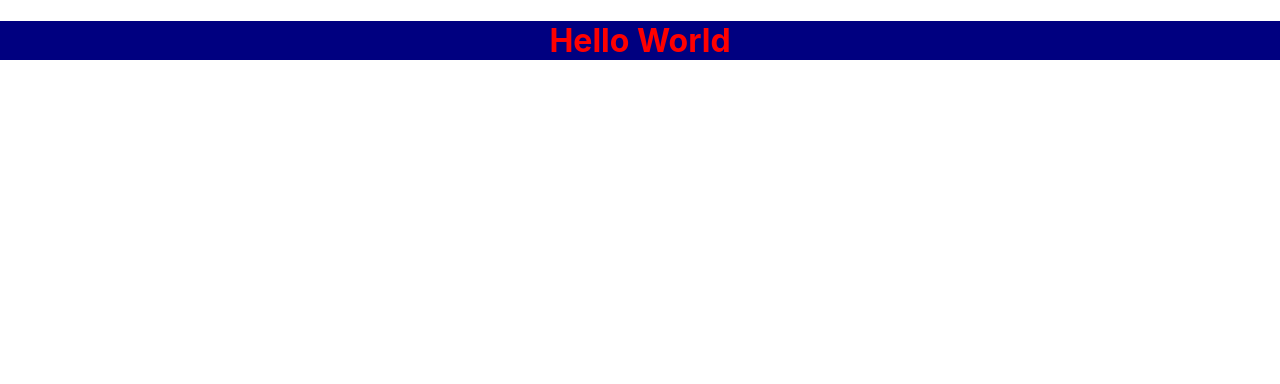
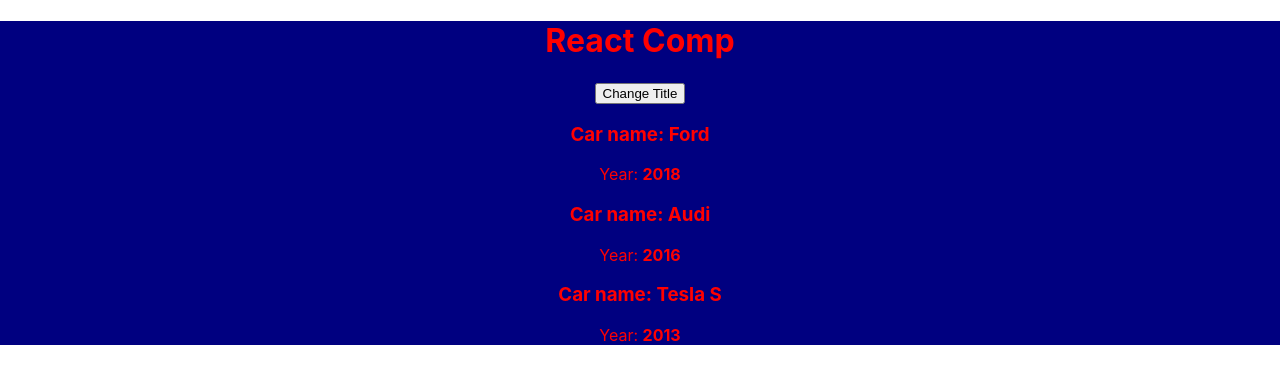
Before and after one commit to SergeevVasily/react-theory, a React (Create React App) app: page / in a window 1280 px wide. Shown: the top 384 px of the page. Built offline with nearby package versions, Linux system fonts and the light colour scheme.

Commit message:
update exersice

```diff
--- a/src/App.js
+++ b/src/App.js
@@ -1,16 +1,48 @@
 import React, { Component } from 'react';
 import './App.css';
+import Car from './Car/Car'
 
 class App extends Component {
+
+  state = {
+    cars: [
+      {name: 'Ford', year:2018},
+      {name: 'Audi', year:2016},
+      {name: 'Tesla S', year:2013},
+    ],
+    pageTitle: 'React Comp'
+  }
+
+  changeTitleHandler = () =>{
+
+    const oldTitle = this.state.pageTitle
+
+    const newTitle = oldTitle + '(changed)'
+    this.setState({
+      pageTitle: newTitle
+    })
+
+  }
+
   render() {
+    console.log('render')
     const divStyle ={
       textAlign:'center',
       'color':'red',
       'background':'navy'
     }
+
+  const cars = this.state.cars
+
     return (
       <div style={divStyle}>
-       <h1>Hello World</h1>
+       <h1>{this.state.pageTitle}</h1>
+
+        <button onClick={this.changeTitleHandler }>Change Title</button>
+
+        <Car name={cars[0].name} year={cars[0].year}/>
+        <Car name={cars[1].name} year={cars[1].year}/>
+        <Car name={cars[2].name} year={cars[2].year}/>
       </div>
 
     );
--- a/src/Car/Car.js
+++ b/src/Car/Car.js
@@ -0,0 +1,8 @@
+import React from 'react';
+
+export default props => (
+    <div>
+        <h3>Car name: {props.name}</h3>
+        <p>Year: <strong>{props.year}</strong></p>
+    </div>
+)
```
